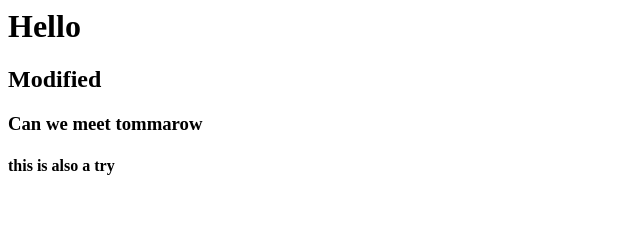
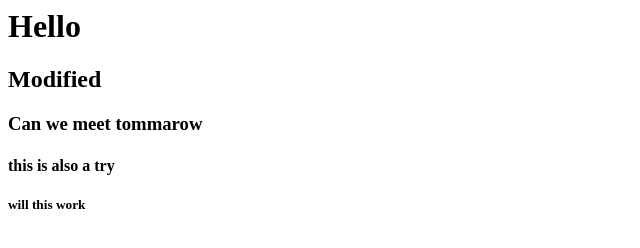
Before and after one commit to ASHIK-S-NAIR/datewithgit-sample, a plain HTML site: page index.html in a window 1280 px wide. Shown: the full height of the page, 0-640 px from the left. Drawn offline with Linux system fonts and the light colour scheme.

Commit message:
will this work on index

```diff
--- a/index.html
+++ b/index.html
@@ -7,5 +7,6 @@
 	<h2>Modified</h2>
 	<h3>Can we meet tommarow </h3>
 	<h4>this is also a try</h4>
+	<h5>will this work</h5>
 </body>
 </html>
```
